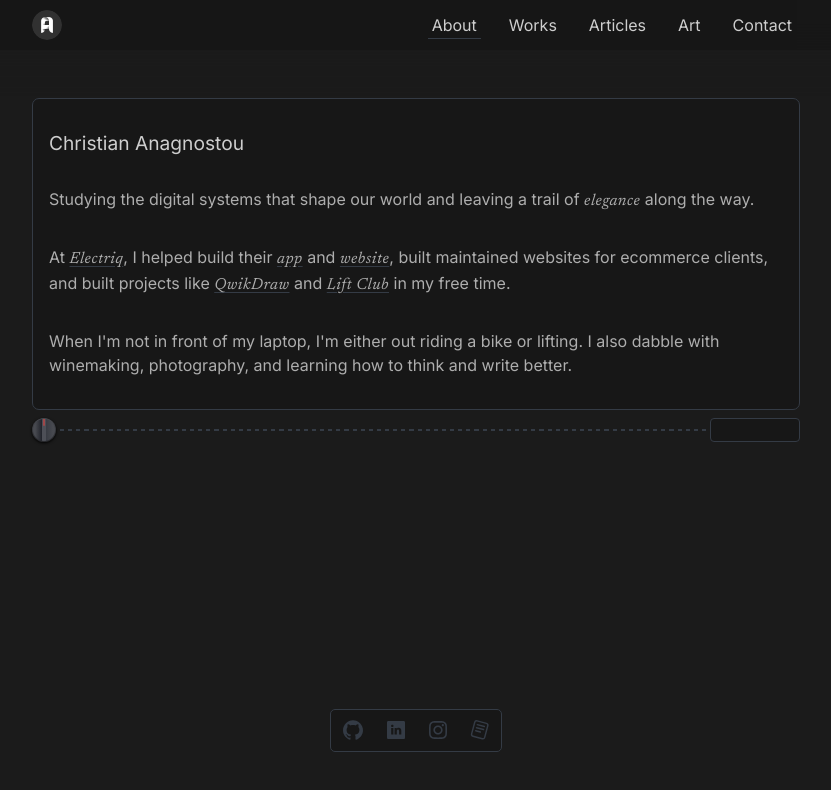
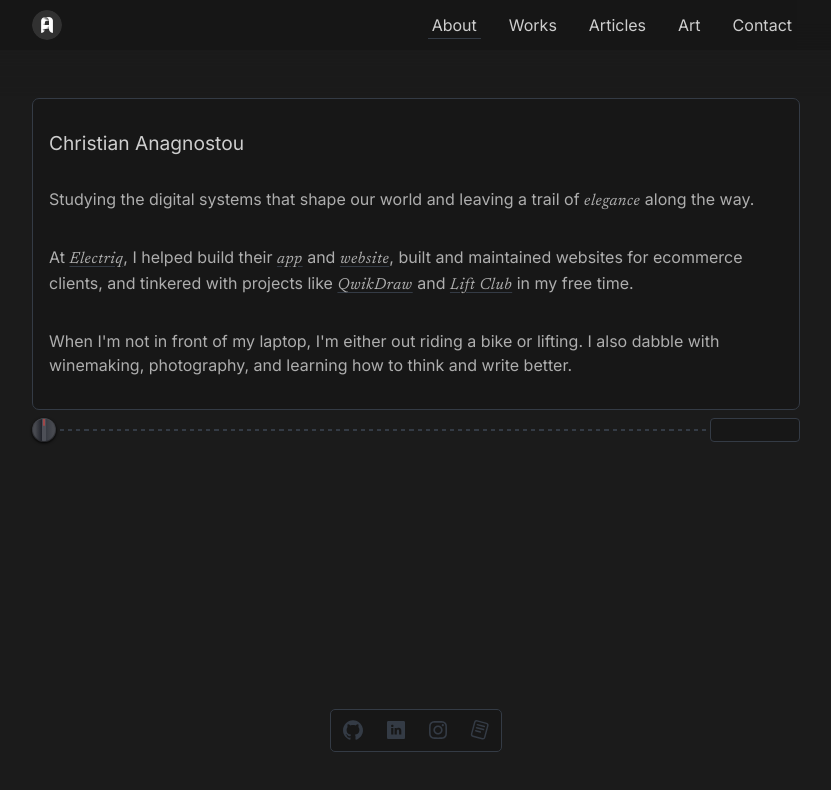
Before and after one commit to christiananagnostou/www, a Next.js app: page / in a window 1280 px wide. Shown: the top 790 px of the page, without its empty margins (224-1055 px from the left). Built offline with nearby package versions, Linux system fonts and the light colour scheme.

Commit message:
fix: typo in bio

```diff
--- a/components/Home/Bio.tsx
+++ b/components/Home/Bio.tsx
@@ -24,7 +24,7 @@ function Bio() {
         <a href="https://www.electriqmarketing.com/" target={'_blank'} rel="noreferrer">
           <em>website</em>
         </a>
-        , built maintained websites for ecommerce clients
+        , built and maintained websites for ecommerce clients
         {/* <a href="https://soylent.com/" target={'_blank'} rel="noreferrer">
           major
         </a>{' '}
@@ -38,7 +38,7 @@ function Bio() {
           <a href="https://www.drinks.com/" target={"_blank"} rel="noreferrer">
             <em>DRINKS</em>
           </a> */}
-        , and built projects like{' '}
+        , and tinkered with projects like{' '}
         <a href="https://qwikdraw.vercel.app/" target={'_blank'} rel="noreferrer">
           <em>QwikDraw</em>
         </a>{' '}
```
